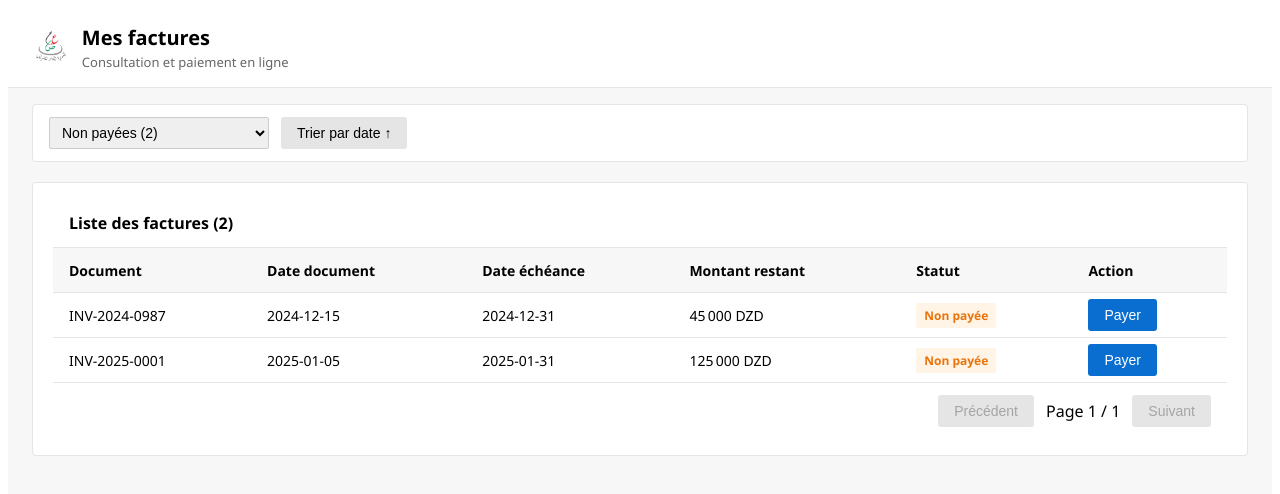
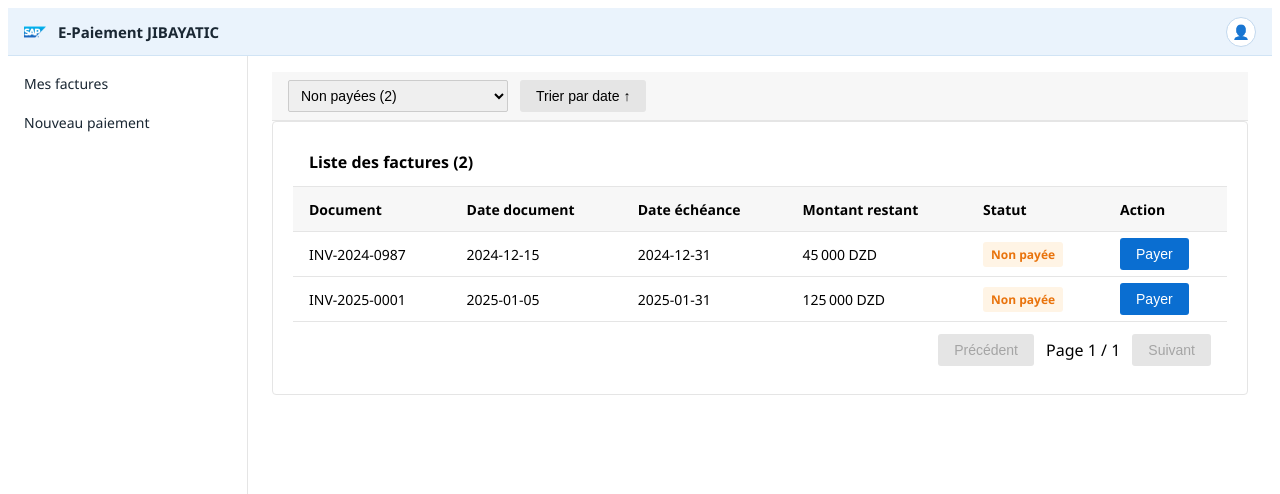
Before and after one commit to oefgassem/Interface-jibayatic-SATIM, a React (Create React App) app in the folder frontend/: page /epayment/invoices in a window 1280 px wide. Shown: the top 494 px of the page. Built offline with nearby package versions, Linux system fonts and the light colour scheme.

Commit message:
Nav bars

```diff
--- a/frontend/src/App.js
+++ b/frontend/src/App.js
@@ -6,10 +6,14 @@
 import PaymentResult from "./PaymentResult";
 import ConfirmPayment from "./ConfirmPayment";
 import InvoiceList from "./InvoiceList";
+import FioriLayout from "./FioriLayout";
+
 
 function App() {
   return (
     <Routes>
+      {/* Fiori Shell */}
+      <Route element={<FioriLayout />}>
         <Route path="/" element={<Home />} />
         {/* Invoice list (standalone test page) */}
         <Route path="/invoices" element={<InvoiceList />} />
@@ -18,6 +22,7 @@
         <Route path="/result" element={<Result />} />
         {/* route alternative pour afficher directement un résultat passé via navigate(state) */}
         <Route path="/result-state" element={<PaymentResult />} />
+      </Route>
     </Routes>
   );
 }
--- /dev/null
+++ b/frontend/src/FioriLayout.js
@@ -0,0 +1,56 @@
+import React from "react";
+import { Outlet, useNavigate } from "react-router-dom";
+import "./FioriTheme.css";
+
+export default function FioriLayout() {
+  const navigate = useNavigate();
+
+  return (
+    <div className="fiori-shell">
+      {/* ===== Top Bar ===== */}
+      <header className="fiori-topbar">
+        <div className="topbar-left">
+          <img
+            src={`${process.env.PUBLIC_URL}/assets/sap-logo.png`}
+            alt="SAP"
+            className="sap-logo"
+          />
+          <span className="topbar-title">E-Paiement JIBAYATIC</span>
+        </div>
+
+        <div className="topbar-right">
+          <span className="user-avatar">👤</span>
+        </div>
+      </header>
+
+      {/* ===== Main Area ===== */}
+      <div className="fiori-main">
+        {/* ===== Side Navigation ===== */}
+        <aside className="fiori-sidenav">
+          <div
+            className={`nav-item ${
+            location.pathname === "/invoices" ? "active" : ""
+            }`}
+            onClick={() => navigate("/invoices")}
+        >
+            <span>Mes factures</span>
+        </div>
+
+           <div
+            className={`nav-item ${
+            location.pathname === "/" ? "active" : ""
+            }`}
+            onClick={() => navigate("/")}
+        >
+            <span>Nouveau paiement</span>
+        </div>
+        </aside>
+
+        {/* ===== Page Content ===== */}
+        <main className="fiori-content-area">
+          <Outlet />
+        </main>
+      </div>
+    </div>
+  );
+}
--- a/frontend/src/FioriTheme.css
+++ b/frontend/src/FioriTheme.css
@@ -292,12 +292,11 @@
 
 /* ===== Fiori Table ===== */
 .fiori-table-toolbar {
+  height: 48px;
+  padding: 0 16px;
   display: flex;
   align-items: center;
-  height: 48px;
-  padding: 0 16px;
   border-bottom: 1px solid #e5e5e5;
-  background: #ffffff;
 }
 
 .fiori-table-title {
@@ -384,3 +383,148 @@
   gap: 12px;
   padding: 12px 16px;
 }
+
+/* ============================= */
+/* FIORI SHELL (Top + Side Nav) */
+/* ============================= */
+
+.fiori-shell {
+  height: 100vh;
+  display: flex;
+  flex-direction: column;
+  font-family: "Segoe UI", Arial, sans-serif;
+}
+
+/* ===== Top Bar ===== */
+.fiori-topbar {
+  height: 48px;
+  min-height: 48px;
+  max-height: 48px;
+
+  background: #eaf3fc; /* Quartz light blue */
+  color: #1a2733;
+
+  display: flex;
+  align-items: center;
+  justify-content: space-between;
+
+  padding: 0 16px;
+  border-bottom: 1px solid #d1e4f5;
+  box-sizing: border-box;
+}
+
+/* Left part */
+.topbar-left {
+  display: flex;
+  align-items: center;
+  gap: 12px;
+}
+
+.sap-logo {
+  height: 22px;
+}
+
+.topbar-title {
+  font-size: 15px;
+  font-weight: 600;
+  color: #1a2733;
+}
+
+/* Right part (user) */
+.topbar-right {
+  display: flex;
+  align-items: center;
+}
+
+.user-avatar {
+  width: 28px;
+  height: 28px;
+  border-radius: 50%;
+
+  background: #ffffff;
+  border: 1px solid #c2d8ee;
+
+  display: flex;
+  align-items: center;
+  justify-content: center;
+
+  font-size: 14px;
+  color: #0a6ed1;
+  cursor: pointer;
+}
+
+/* ===== Main ===== */
+.fiori-main {
+  flex: 1;
+  display: flex;
+  background: #f7f7f7;
+}
+
+/* ===== Side Navigation ===== */
+.fiori-main {
+  flex: 1;
+  display: flex;
+  background: #f7f7f7;
+}
+
+.fiori-sidenav {
+  width: 240px;
+  background: #ffffff;
+  border-right: 1px solid #e5e5e5;
+  padding-top: 8px;
+  box-sizing: border-box;
+}
+
+/* Nav items */
+.nav-item {
+  display: flex;
+  align-items: center;
+  gap: 10px;
+
+  padding: 10px 16px;
+
+  font-size: 14px;
+  font-weight: 400;
+  color: #1a2733;
+
+  cursor: pointer;
+}
+
+.nav-item:hover {
+  background: #eef4fc;
+  color: #0a6ed1;
+}
+
+/* Active item */
+.nav-item.active {
+  background: #eaf3fc;
+  color: #0a6ed1;
+  font-weight: 600;
+}
+
+/* Icon (outline style) */
+.nav-icon {
+  font-size: 16px;
+  color: inherit;
+}
+
+/* ===== Content Area ===== */
+.fiori-content-area {
+  flex: 1;
+  overflow: auto;
+  padding: 0;
+}
+
+.fiori-list-report {
+  padding: 0;
+  background: #ffffff;
+}
+
+/* ===== Filter Bar ===== */
+.fiori-filterbar {
+  padding: 8px 16px;
+  border-bottom: 1px solid #e5e5e5;
+  background: #f7f7f7;
+  display: flex;
+  gap: 12px;
+}
--- a/frontend/src/InvoiceList.js
+++ b/frontend/src/InvoiceList.js
@@ -65,24 +65,9 @@
 
   return (
     <div className="fiori-page list-page">
-      {/* ===== Header ===== */}
-      <div className="fiori-header">
-        <div className="fiori-title">
-          <img
-            src={`${process.env.PUBLIC_URL}/assets/dgi-logo.png`}
-            alt="DGI"
-            className="fiori-logo"
-          />
-          <div>
-            <h1>Mes factures</h1>
-            <p>Consultation et paiement en ligne</p>
-          </div>
-        </div>
-      </div>
-
-      <div className="fiori-content">
+      <div className="fiori-content fiori-list-report">
         {/* ===== Filter Bar ===== */}
-        <section className="fiori-section fiori-filter-bar">
+        <section className="fiori-filterbar">
           <div className="fiori-filter-row">
             <select
               value={statusFilter}
```
Also changed, not shown: frontend/public/assets/sap-logo.png (added). Lines whose indentation alone changed are shown as unchanged.
